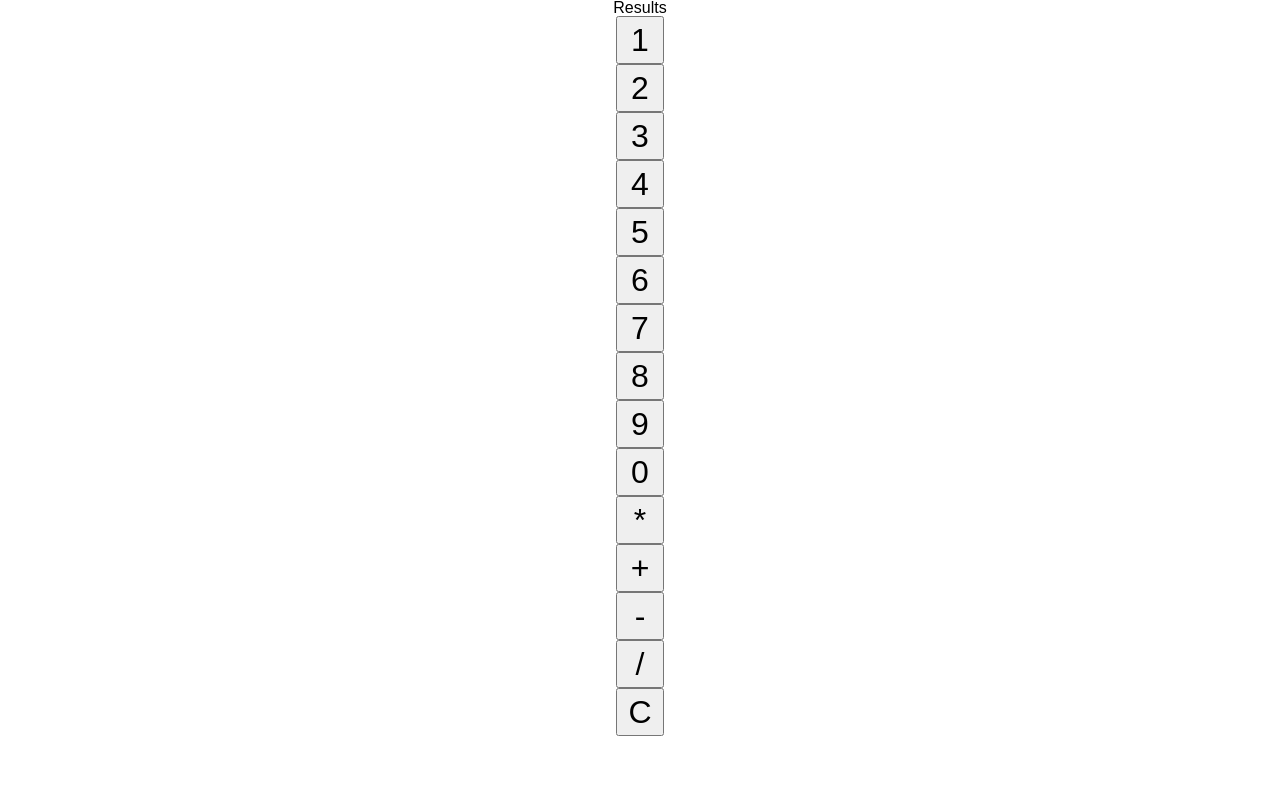
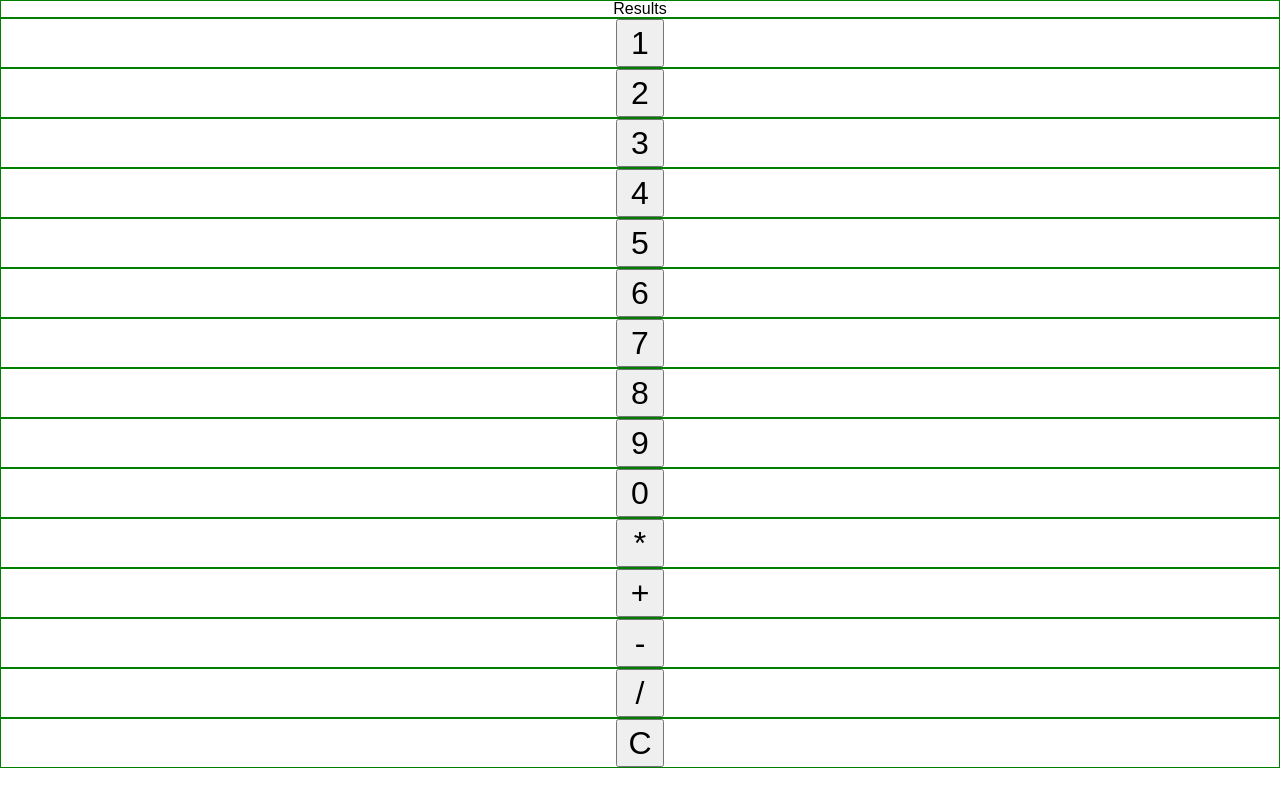
Before and after one commit to uncrownedthrone/calculator, a React (Create React App) app: page / in a window 1280 px wide. Built offline with nearby package versions, Linux system fonts and the light colour scheme.

Commit message:
buttons showng numbers

```diff
--- a/src/components/NumberButton.jsx
+++ b/src/components/NumberButton.jsx
@@ -13,9 +13,11 @@ import React from 'react'
 const NumberButton = props => {
   return (
     <>
-      <button onClick={() => props.handleClick(props.number)}>
-        {props.number}
-      </button>
+      <section>
+        <button onClick={() => props.handleClick(props.number)}>
+          {props.number}
+        </button>
+      </section>
     </>
   )
 }
--- a/src/index.css
+++ b/src/index.css
@@ -15,6 +15,7 @@ section {
   display: flex;
   flex-direction: row;
   justify-content: center;
+  border: 1px solid green;
 }
 
 button {
--- a/src/pages/HomePage.jsx
+++ b/src/pages/HomePage.jsx
@@ -9,11 +9,7 @@ const HomePage = props => {
     <>
       <Result />
       {numbers.map(number => {
-        return (
-          <section key={number}>
-            <NumberButton handleClick={numberClicked} number={number} />
-          </section>
-        )
+        return <NumberButton handleClick={numberClicked} number={number} />
       })}
     </>
   )
```
